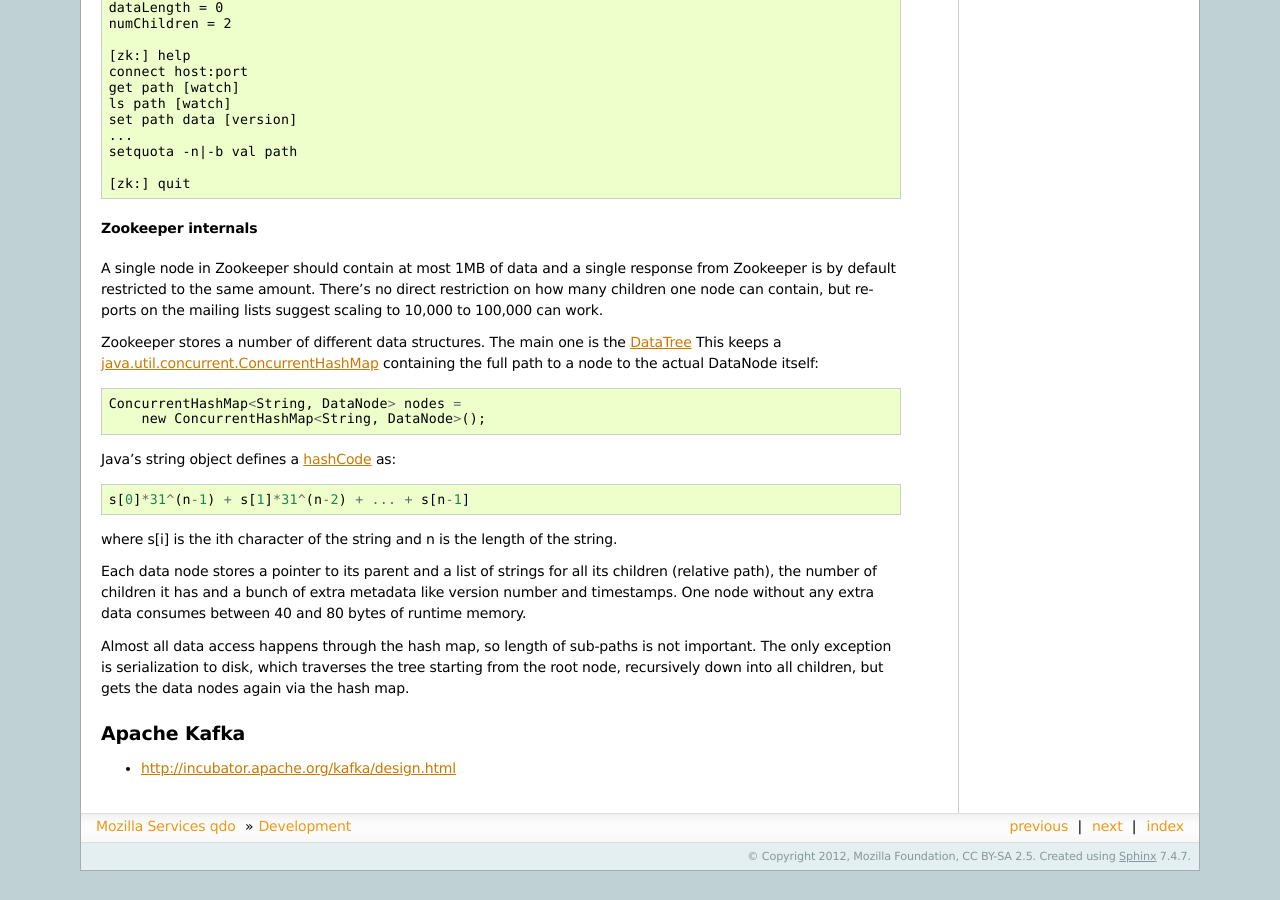
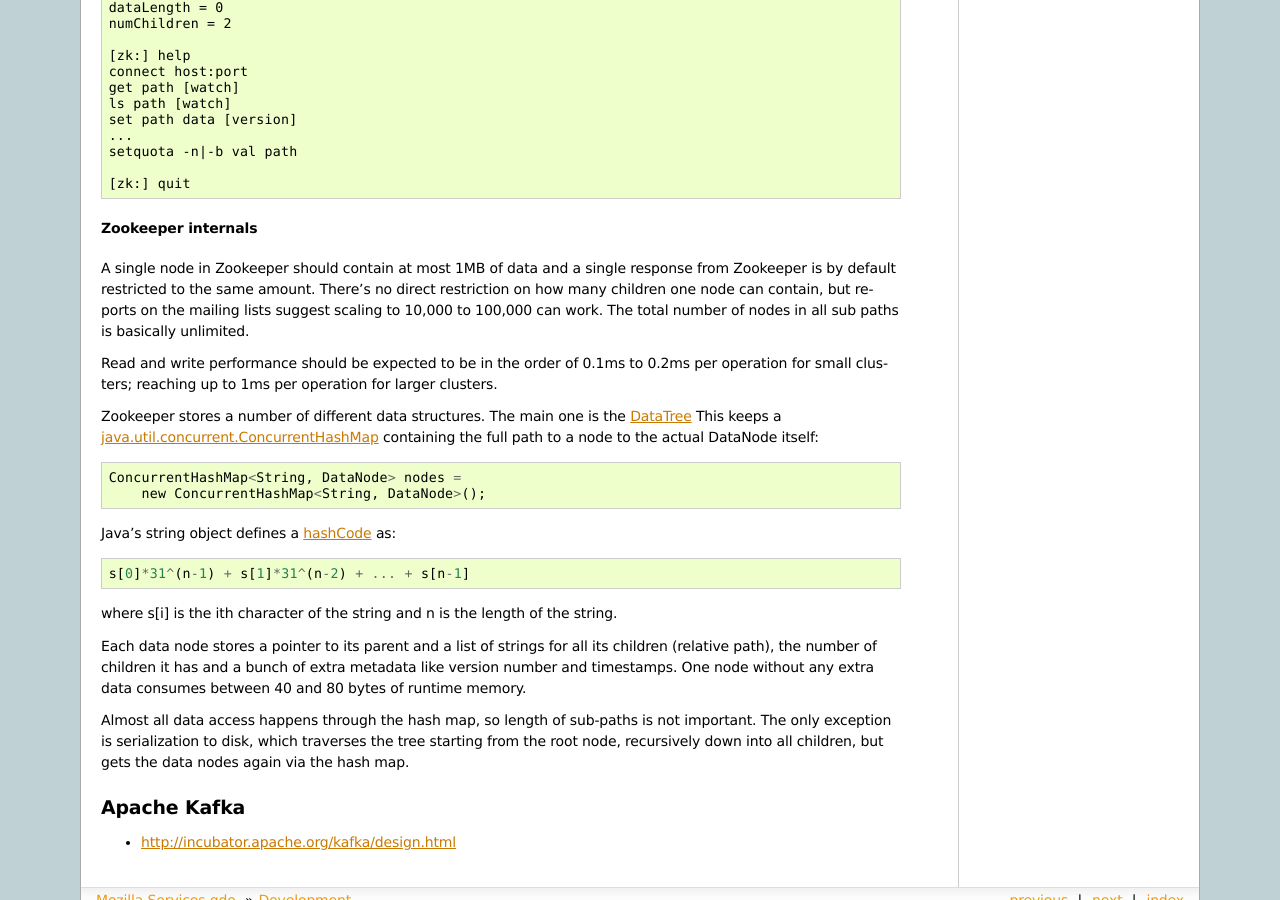
Before and after one commit to mozilla-services/qdo, a Sphinx documentation site: the page built from docs/development.rst, in a window 1280 px wide and 900 px high, scrolled down 724 px. Built offline with Sphinx 7.4.7, drawn with Linux system fonts in a browser that asks for light colours; before the commit the page ends 1595 px from its top, so only the background shows below that.

Commit message:
add notes on zk performance

```diff
--- a/docs/development.rst
+++ b/docs/development.rst
@@ -61,7 +61,12 @@
 A single node in Zookeeper should contain at most 1MB of data and a single
 response from Zookeeper is by default restricted to the same amount. There's
 no direct restriction on how many children one node can contain, but reports
-on the mailing lists suggest scaling to 10,000 to 100,000 can work.
+on the mailing lists suggest scaling to 10,000 to 100,000 can work. The total
+number of nodes in all sub paths is basically unlimited.
+
+Read and write performance should be expected to be in the order of 0.1ms to
+0.2ms per operation for small clusters; reaching up to 1ms per operation for
+larger clusters.
 
 Zookeeper stores a number of different data structures. The main one is the
 `DataTree <http://svn.apache.org/viewvc/zookeeper/tags/release-3.4.2/src/java/main/org/apache/zookeeper/server/DataTree.java?revision=1225684&view=markup>`_
```
